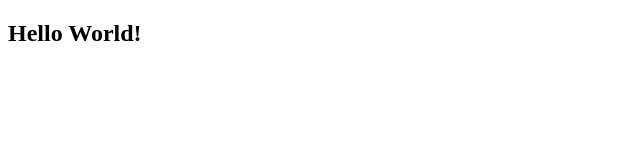
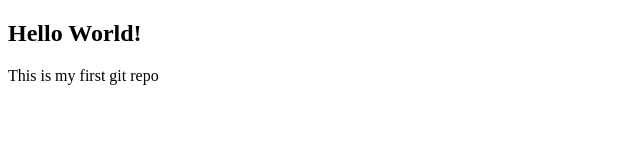
Before and after one commit to divy-03/Repo, a plain HTML site: page index.html in a window 1280 px wide. Shown: the whole page, without its empty margins (0-640 px from the left). Drawn offline with Linux system fonts and the light colour scheme.

Commit message:
git committing

```diff
--- a/index.html
+++ b/index.html
@@ -8,5 +8,6 @@
 </head>
 <body>
     <h2>Hello World!</h2>
+    <p>This is my first git repo</p>
 </body>
 </html>
```
